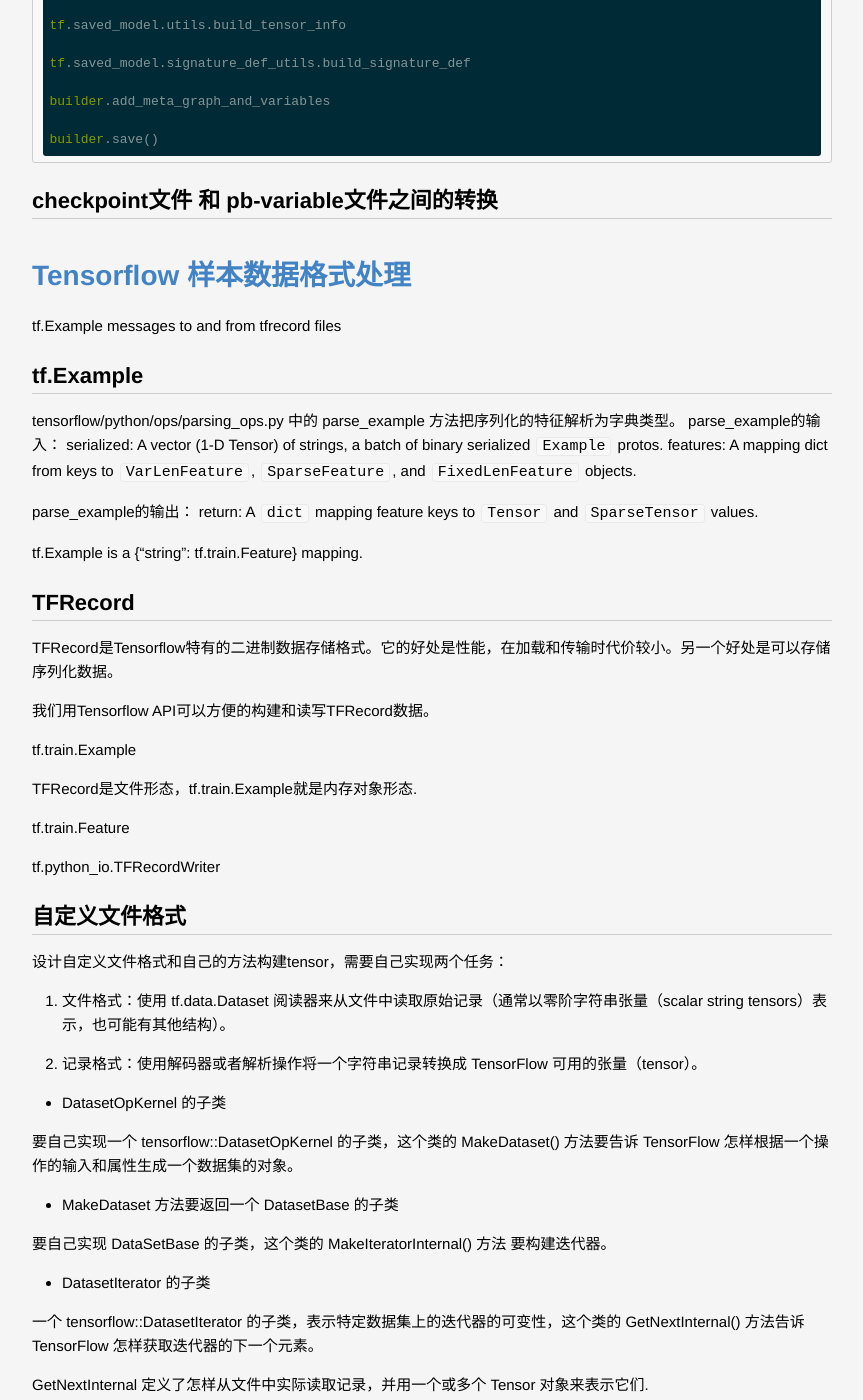
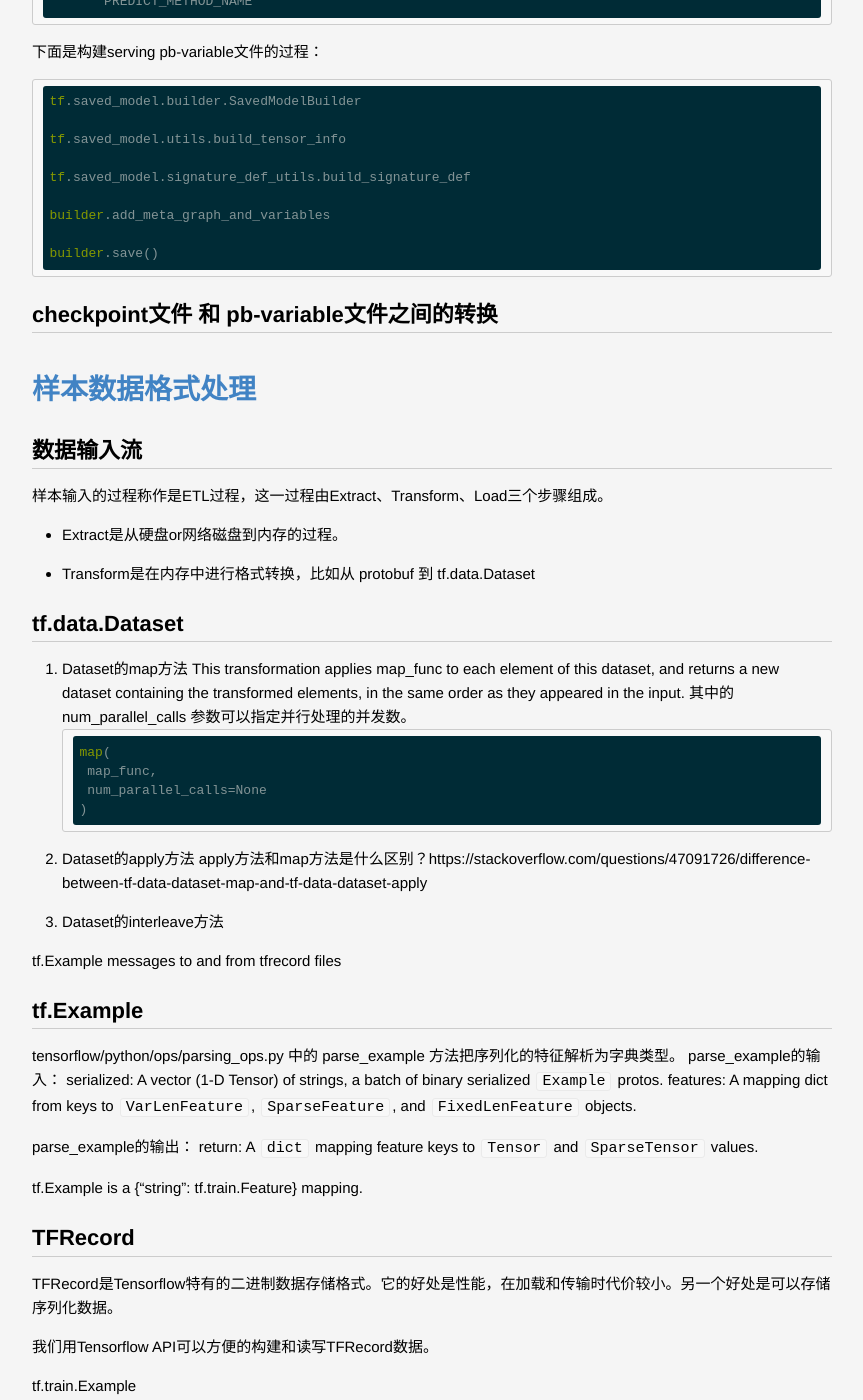
Before and after one commit to lucky521/blog, a Jekyll site: the page built from _posts/ml/2017-10-26-tensorflow.markdown, in a window 1280 px wide and 1400 px high, scrolled down 20997 px. Shown: the whole window, without its empty margins (208-1071 px from the left). Built offline with Jekyll 4.4.1, drawn with Linux system fonts in a browser that asks for light colours; some of the changed text lies outside the part shown.

Commit message:
Update 2017-10-26-tensorflow.markdown

````diff
--- a/_posts/ml/2017-10-26-tensorflow.markdown
+++ b/_posts/ml/2017-10-26-tensorflow.markdown
@@ -281,6 +281,7 @@
 
 3. - tf.train.export_meta_graph() / tf.train.import_meta_graph()
 
+参考 tensorflow/python/framework/meta_graph.py
 
 
 ## 图常数
@@ -703,7 +704,7 @@
 
 
 
-# Tensorflow 特征处理 Feature Columns
+# 特征处理 Feature Columns
 
 Feature Columns是Tensorflow中 原始数据 和 Estimator 的中间转换，这一过程是把换数据转换为适合Estimators使用的形式。机器学习模型用数值表示所有特征，而原始数据有数值型、类别型等各种表示形式。Feature Columns其实就是在做特征预处理。
 
@@ -818,7 +819,7 @@
 
 
 
-# Tensorflow 模型格式
+# 模型文件格式
 
 1. GraphDef
 2. SavedModels
@@ -920,7 +921,29 @@
 
 
 
-# Tensorflow 样本数据格式处理
+# 样本数据格式处理
+
+## 数据输入流
+样本输入的过程称作是ETL过程，这一过程由Extract、Transform、Load三个步骤组成。
+- Extract是从硬盘or网络磁盘到内存的过程。
+- Transform是在内存中进行格式转换，比如从 protobuf 到 tf.data.Dataset
+
+## tf.data.Dataset
+
+1. Dataset的map方法
+This transformation applies map_func to each element of this dataset, and returns a new dataset containing the transformed elements, in the same order as they appeared in the input. 其中的 num_parallel_calls 参数可以指定并行处理的并发数。
+```
+map(
+    map_func,
+    num_parallel_calls=None
+)
+```
+2. Dataset的apply方法
+apply方法和map方法是什么区别？https://stackoverflow.com/questions/47091726/difference-between-tf-data-dataset-map-and-tf-data-dataset-apply
+
+3. Dataset的interleave方法
+
+
 
 tf.Example messages to and from tfrecord files
 
@@ -1057,6 +1080,12 @@
 在服务器端安装好之后，核心就是 tensorflow_model_server 这个binary。
 
 		tensorflow_model_server --help
+
+可以通过apt-get直接安装官方版本的tensorflow_model_server。当然也可以自己通过bazel编译出 tensorflow_model_server
+
+    CC=gcc-4.9 CXX=g++-4.9  bazel build -c opt //tensorflow_serving/model_servers:tensorflow_model_server --jobs 2 --local_resources 2048,3.0,1.0
+
+如果编译环境的内存不够大或者gcc版本过高，编译时就容易遇到编译系统错误。所以我编译的时候主动用的较低的gcc版本4.9来编译。
 
 1. 在服务端先要训练一个模型
 
@@ -1193,7 +1222,7 @@
 由 name->SignatureDef 构成的map。
 
 MetaGraphDef
-由一个计算图GraphDef和其相关的元数据（SignatureDef、CollectionDef、SaverDef）构成。其包含了用于继续训练，实施评估和（在已训练好的的图上）做前向推断的信息。
+由一个计算图 GraphDef 和其相关的元数据（SignatureDef、CollectionDef、SaverDef）构成。其包含了用于继续训练，实施评估和（在已训练好的的图上）做前向推断的信息。
 定义在tensorflow/core/framework/graph.proto
 
 
@@ -1222,17 +1251,21 @@
 ## Serving 内部是 怎么加载模型 和 怎么做预测的？
 
 `Servables` 是一个抽象对象，它是serving对一个模型的表示，它指的是提供给客户端的一种计算。
-一个典型的`Servables`包含一个TensorFlow SavedModelBundle (`tensorflow::Session`)和一个lookup table（查embedding或者vocabulary）。
+一个典型的 `Servables` 包含：
+  一个TensorFlow SavedModelBundle (`tensorflow::Session`)
+  一个lookup table（查embedding或者vocabulary）。
+
+
+SavedModelBundle 是核心模块，它要将来自指定文件的模型表示回graph，提供像训练时那样的Session::Run方法来做预测。
+SavedModelBundle 结构中保存了 Session 指针和 MetaGraphDef
+
+
 
 Serve request with TensorFlow Serving `ServerCore`.
 
-SavedModelBundle是核心模块，它要将来自指定文件的模型表示回graph，提供像训练时那样的Session::Run方法来做预测。
-
-
 ## 服务多个模型
 
 使用配置文件的形式加载模型。
-
 https://www.tensorflow.org/serving/serving_config
 
 ```
@@ -1259,7 +1292,6 @@
     }
   }
 }
-
 ```
 
 
@@ -1283,6 +1315,21 @@
 2. add cc_library & tf_custom_op_library in tensorflow/core/custom_ops/BUILD
 
 
+## Custom Servable
+
+前面说了 Servable 是提供给client的一个计算。最典型的servable是 SavedModelBundle.
+
+如何实现一个自己的 servable？ 官方提供了一种规范。
+
+1. 创建 SourceAdapter 子类
+1.1 实现 XX_source_adapter.h XX_source_adapter.cc
+这个类要继承 SimpleLoaderSourceAdapter
+1.2 定义 XX_source_adapter.proto
+
+2. 创建 Loader 子类
+
+
+
 ## 模型热加载 Runtime Reload Model
 
 https://github.com/tensorflow/serving/issues/380
@@ -1307,6 +1354,15 @@
 batch_timeout_micros { value: 0 }
 max_enqueued_batches { value: 1000000 }
 num_batch_threads { value: 8 }
+
+Parallelize Data Transformation
+
+Parallelize Data Extraction
+
+
+0. Batching 并发预测不同请求的样本
+inter-request batching support
+
 
 1. “freeze the weights” of the model
 
````
